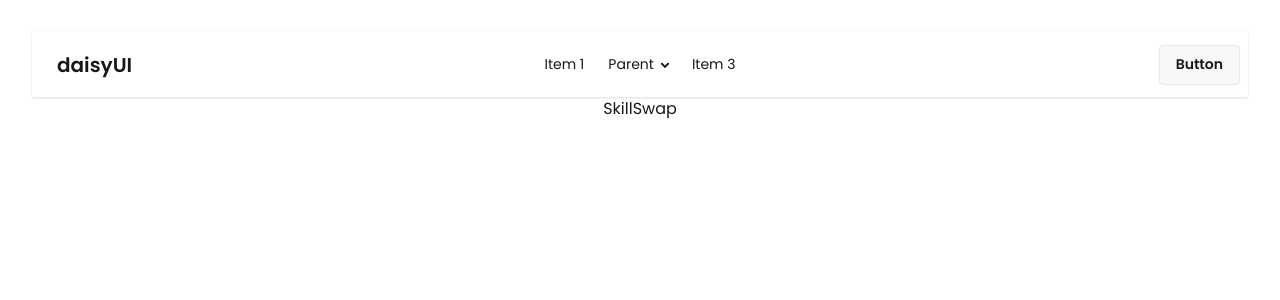
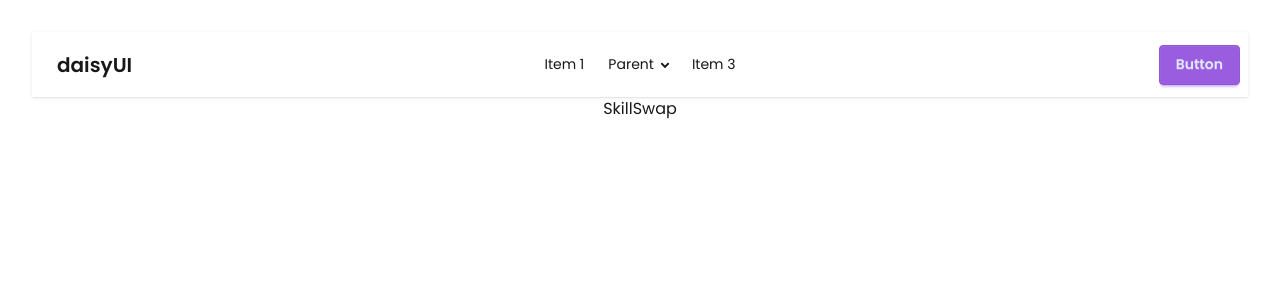
Before and after one commit to RHR-code/Skill-Swap, a React (Vite) app: page / in a window 1280 px wide. Shown: the top 300 px of the page. Built offline with nearby package versions, Linux system fonts and the light colour scheme.

Commit message:
theme added and changed the website from dark them to light

```diff
--- a/src/components/Navbar.jsx
+++ b/src/components/Navbar.jsx
@@ -71,7 +71,7 @@ const Navbar = () => {
         </ul>
       </div>
       <div className="navbar-end">
-        <a className="btn">Button</a>
+        <a className="btn btn-primary">Button</a>
       </div>
     </div>
   );
--- a/src/index.css
+++ b/src/index.css
@@ -4,4 +4,18 @@
 }
 
 @import "tailwindcss";
-@plugin "daisyui";
+@plugin "daisyui" {
+  themes: light --default, dark --prefersdark;
+  themes: light --default;
+}
+
+@plugin "daisyui/theme" {
+  name: "light";
+  default: true;
+  --color-base-100: white;
+  --color-base-200: #f5f5f0;
+  --color-base-300: #e6d8c3;
+  --color-accent: #4e56c0;
+  --color-primary: #9b5de0;
+  --color-secondary: #d78fee;
+}
```
